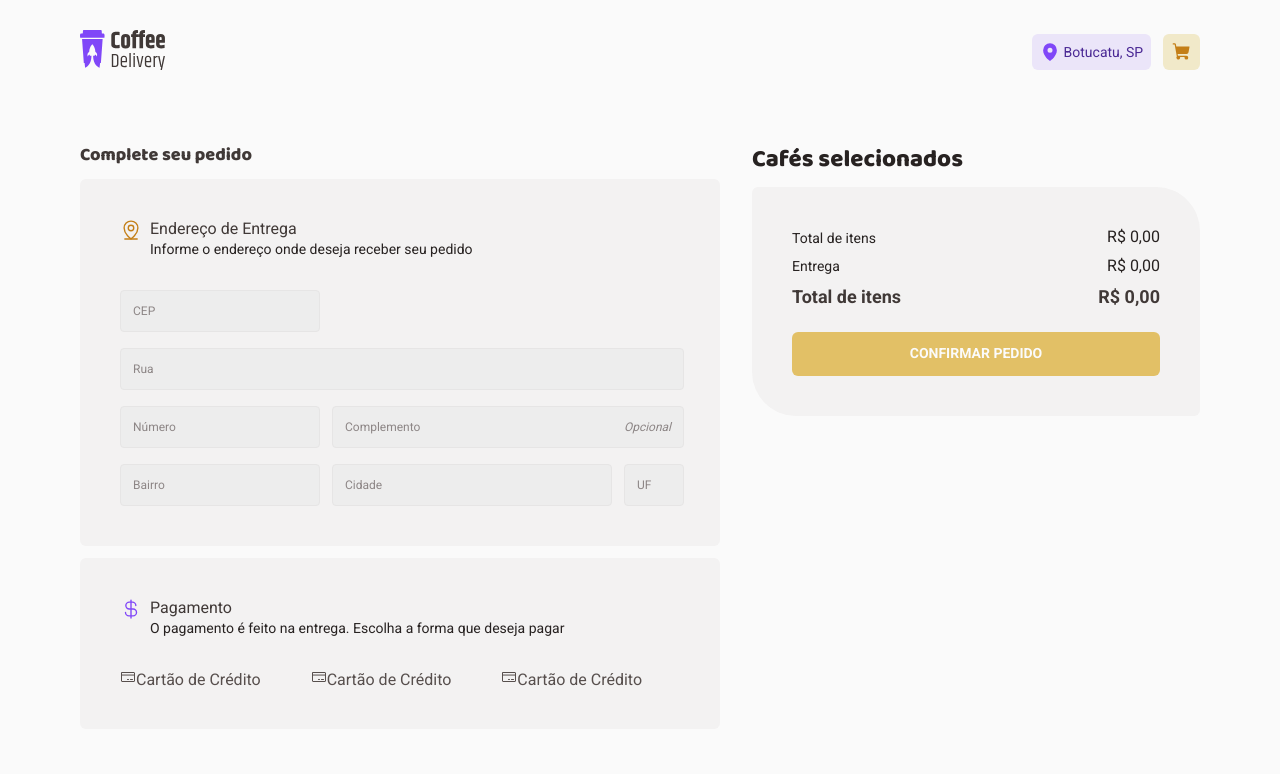
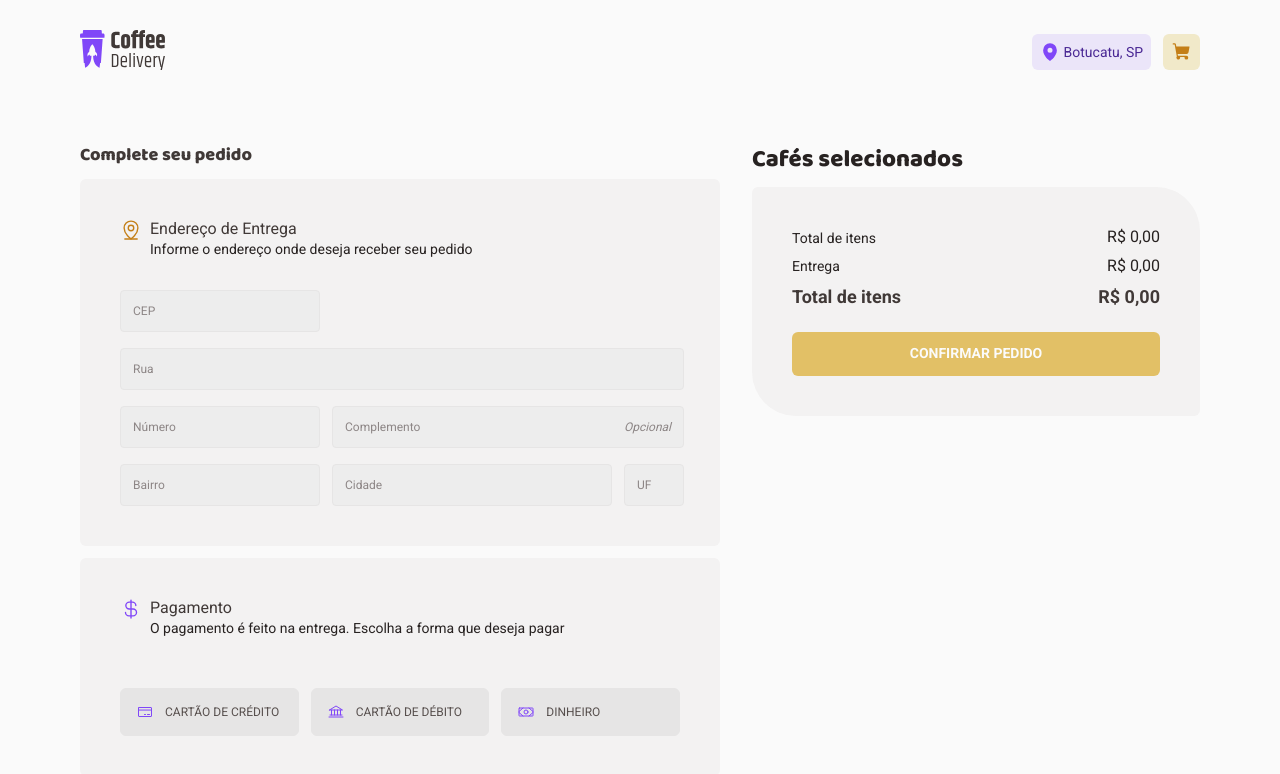
Before and after one commit to jerp86/desafio02-coffeeshop, a React (Vite) app: page /completeOrder in a window 1280 px wide. Shown: the top 774 px of the page. Built offline with nearby package versions, Linux system fonts and the light colour scheme.

Commit message:
add props in PaymentMethodInput

```diff
--- a/src/pages/CompleteOrder/components/CompleteOrderForm/PaymentMethodOptions.tsx
+++ b/src/pages/CompleteOrder/components/CompleteOrderForm/PaymentMethodOptions.tsx
@@ -1,10 +1,32 @@
+import { Bank, CreditCard, Money } from 'phosphor-react'
 import { PaymentMethodInput } from '../PaymentMethodInput'
 import { PaymentMethodOptionsContainer } from './styles'
 
+export const paymentMethods = {
+  credit: {
+    label: 'Cartão de crédito',
+    icon: <CreditCard size={16} />,
+  },
+  debit: {
+    label: 'cartão de débito',
+    icon: <Bank size={16} />,
+  },
+  money: {
+    label: 'dinheiro',
+    icon: <Money size={16} />,
+  },
+}
+
 export const PaymentMethodOptions = () => (
   <PaymentMethodOptionsContainer>
-    <PaymentMethodInput />
-    <PaymentMethodInput />
-    <PaymentMethodInput />
+    {Object.entries(paymentMethods).map(([key, { label, icon }]) => (
+      <PaymentMethodInput
+        key={key}
+        icon={icon}
+        label={label}
+        value={key}
+        id={key}
+      />
+    ))}
   </PaymentMethodOptionsContainer>
 )
--- a/src/pages/CompleteOrder/components/PaymentMethodInput/index.tsx
+++ b/src/pages/CompleteOrder/components/PaymentMethodInput/index.tsx
@@ -1,9 +1,24 @@
-import { CreditCard } from 'phosphor-react'
-import { PaymentMethodContainer } from './styles'
+import { InputHTMLAttributes, ReactNode } from 'react'
+import { ContentContainer, PaymentMethodContainer } from './styles'
 
-export const PaymentMethodInput = () => (
+type PaymentMethodInputProps = InputHTMLAttributes<HTMLInputElement> & {
+  icon: ReactNode
+  label: string
+}
+
+export const PaymentMethodInput = ({
+  id,
+  icon,
+  label,
+  ...props
+}: PaymentMethodInputProps) => (
   <PaymentMethodContainer>
-    <CreditCard size={16} />
-    Cartão de Crédito
+    <input type="radio" id={id} name="paymentMethod" {...props} />
+    <label htmlFor={id}>
+      <ContentContainer>
+        {icon}
+        {label}
+      </ContentContainer>
+    </label>
   </PaymentMethodContainer>
 )
```
